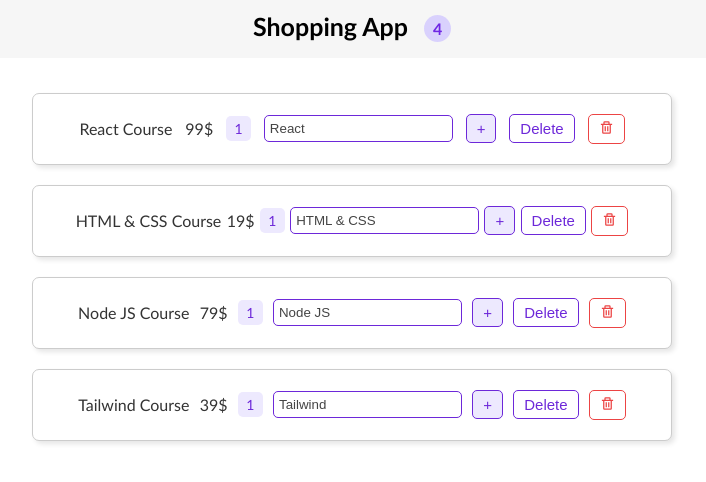
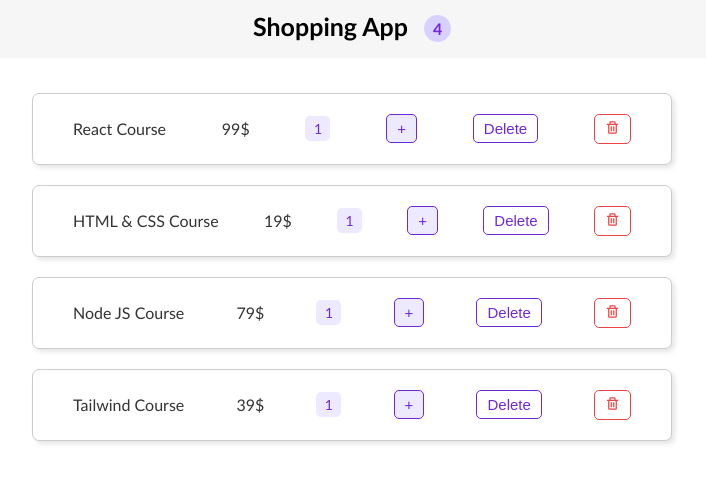
Before and after one commit to Am1rreza/Mini-Shopping-React-App, a React (Create React App) app: page / in a window 1280 px wide. Shown: the top 482 px of the page, without its empty margins (288-994 px from the left). Built offline with nearby package versions, Linux system fonts and the light colour scheme.

Commit message:
input removed and some styles changed

```diff
--- a/src/App.css
+++ b/src/App.css
@@ -3,5 +3,5 @@
   flex-direction: column;
   align-items: center;
   width: 100%;
-  height: 100vh;
+  min-height: 100vh;
 }
--- a/src/components/Product/Product.jsx
+++ b/src/components/Product/Product.jsx
@@ -2,19 +2,13 @@
 import { BiTrash } from "react-icons/bi";
 
 const Product = (props) => {
-  const { product, onDelete, onIncrement, onChange, onDecrement } = props;
+  const { product, onDelete, onIncrement, onDecrement } = props;
 
   return (
     <div className={styles.product}>
       <p>{product.title} Course</p>
       <p>{product.price}</p>
       <span className={styles.value}>{product.quantity}</span>
-      <input
-        className={styles.input}
-        type="text"
-        onChange={onChange}
-        value={product.title}
-      />
       <button
         className={`${styles.button} ${styles.inc}`}
         onClick={onIncrement}
--- a/src/components/Product/Product.module.css
+++ b/src/components/Product/Product.module.css
@@ -5,7 +5,7 @@
   background-color: #fff;
   box-shadow: 3px 3px 5px rgba(0, 0, 0, 0.1);
   display: flex;
-  justify-content: space-around;
+  justify-content: space-between;
   align-items: center;
   width: 40rem;
   margin-top: 20px;
```
